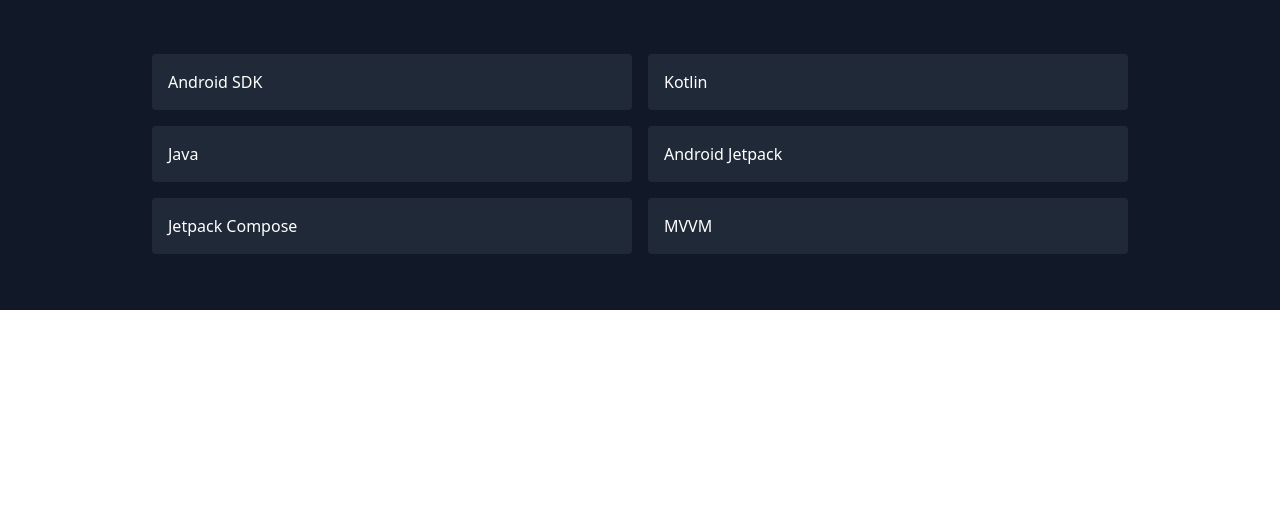
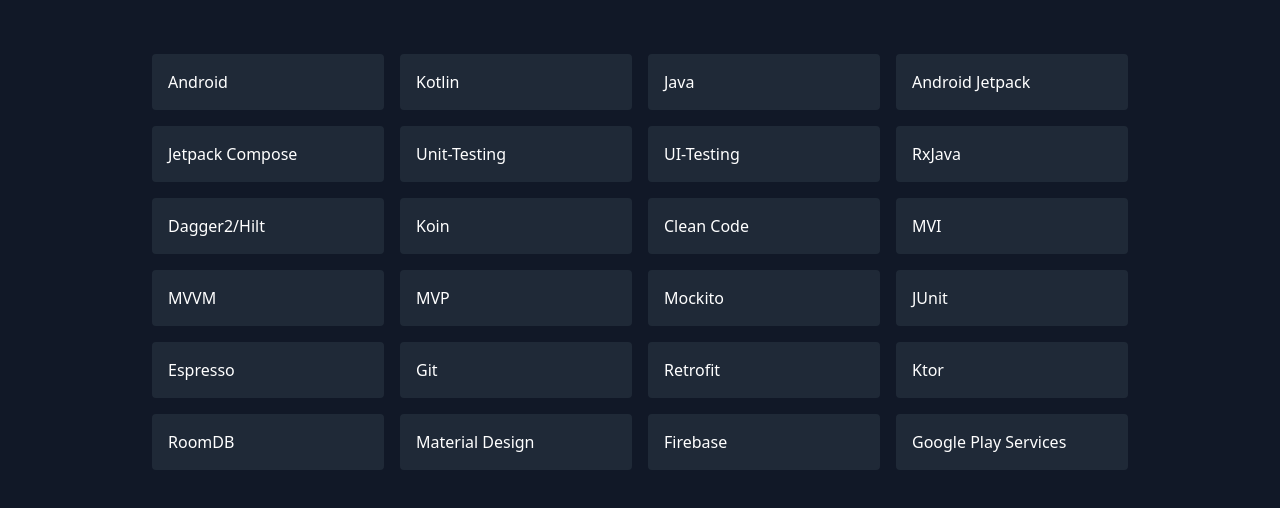
Before and after one commit to mbarker99/mbarker99.github.io, a React (Create React App) app: page / in a window 1280 px wide. Shown: the part 1136-1644 px from the top of the page. Before the commit the page ends 1446 px from the top, so only its background shows below. Built offline with nearby package versions, Linux system fonts and the light colour scheme.

Commit message:
Adjust Skills section.

```diff
--- a/src/components/Skills.js
+++ b/src/components/Skills.js
@@ -17,7 +17,7 @@ export default function Skills() {
         </div>
         <div className="flex flex-wrap lg:w-4/5 sm:mx-auto sm:mb-2 -mx-2">
           {skills.map((skill) => (
-            <div key={skill} className="p-2 sm:w-1/2 w-full">
+            <div key={skill} className="p-2 sm:w-1/4 w-full">
               <div className="bg-gray-800 rounded flex p-4 h-full items-center">
                 <span className="title-font font-medium text-white">
                   {skill}
--- a/src/data/data.js
+++ b/src/data/data.js
@@ -18,10 +18,28 @@ export const projects = [
 ];
 
 export const skills = [
-  "Android SDK",
+  "Android",
   "Kotlin",
   "Java",
   "Android Jetpack",
   "Jetpack Compose",
-  "MVVM"
+  "Unit-Testing",
+  "UI-Testing",
+  "RxJava",
+  "Dagger2/Hilt",
+  "Koin",
+  "Clean Code",
+  "MVI",
+  "MVVM",
+  "MVP",
+  "Mockito",
+  "JUnit",
+  "Espresso",
+  "Git",
+  "Retrofit",
+  "Ktor",
+  "RoomDB",
+  "Material Design",
+  "Firebase",
+  "Google Play Services"
 ]
```
